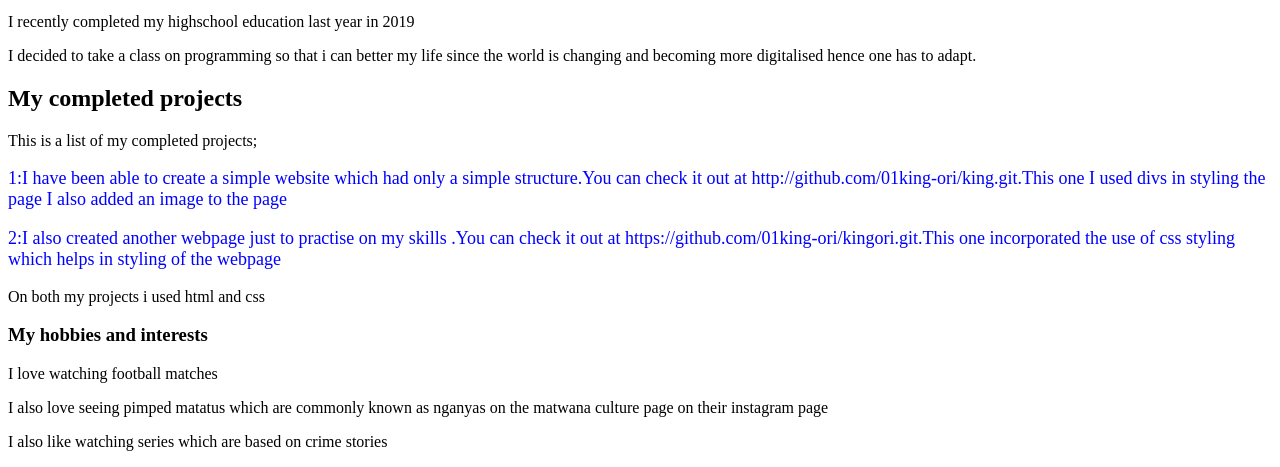
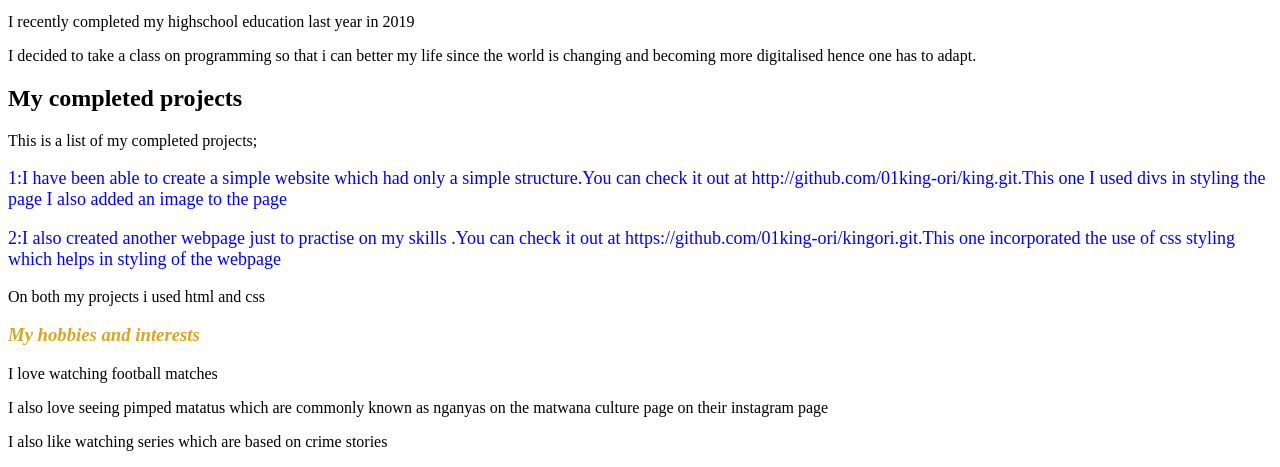
Before and after one commit to 01king-ori/kingori, a plain HTML site: page my-webpage.html in a window 1280 px wide. Shown: the part 763-1230 px from the top of the page. Drawn offline with Linux system fonts and the light colour scheme.

Commit message:
add new style

```diff
--- a/css/styles.css
+++ b/css/styles.css
@@ -21,3 +21,7 @@ head{
     font-style: oblique;
     font-family: 'Gill Sans', 'Gill Sans MT', Calibri, 'Trebuchet MS', sans-serif;
 }
+h3{
+    color:goldenrod;
+    font-style: italic;
+}
```
